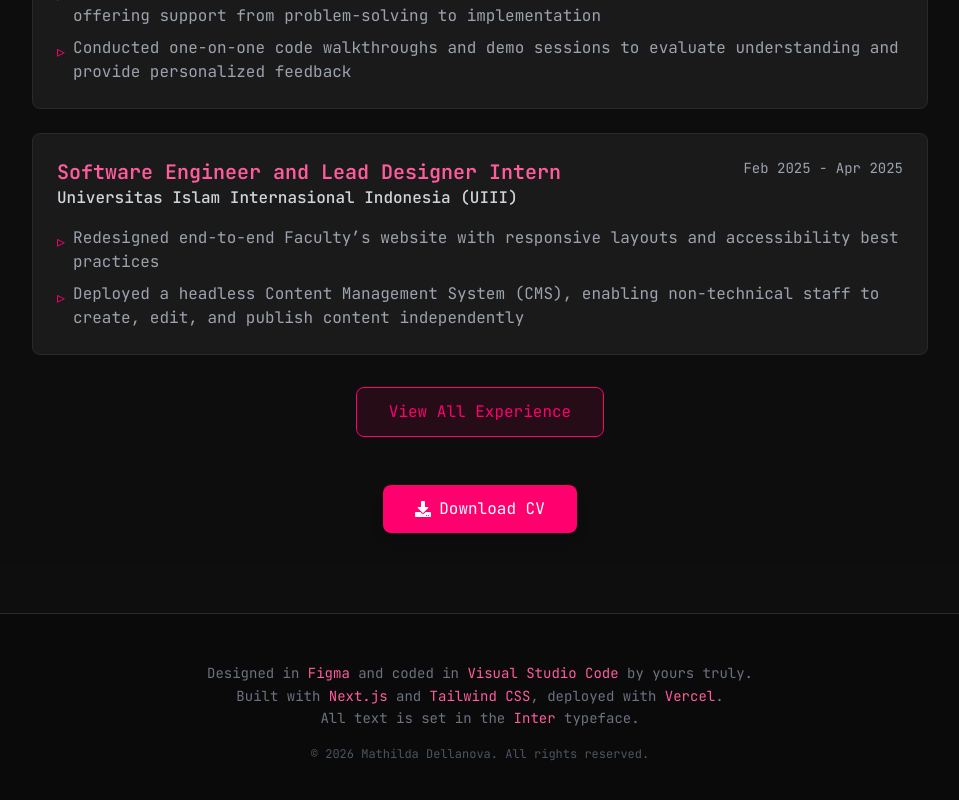
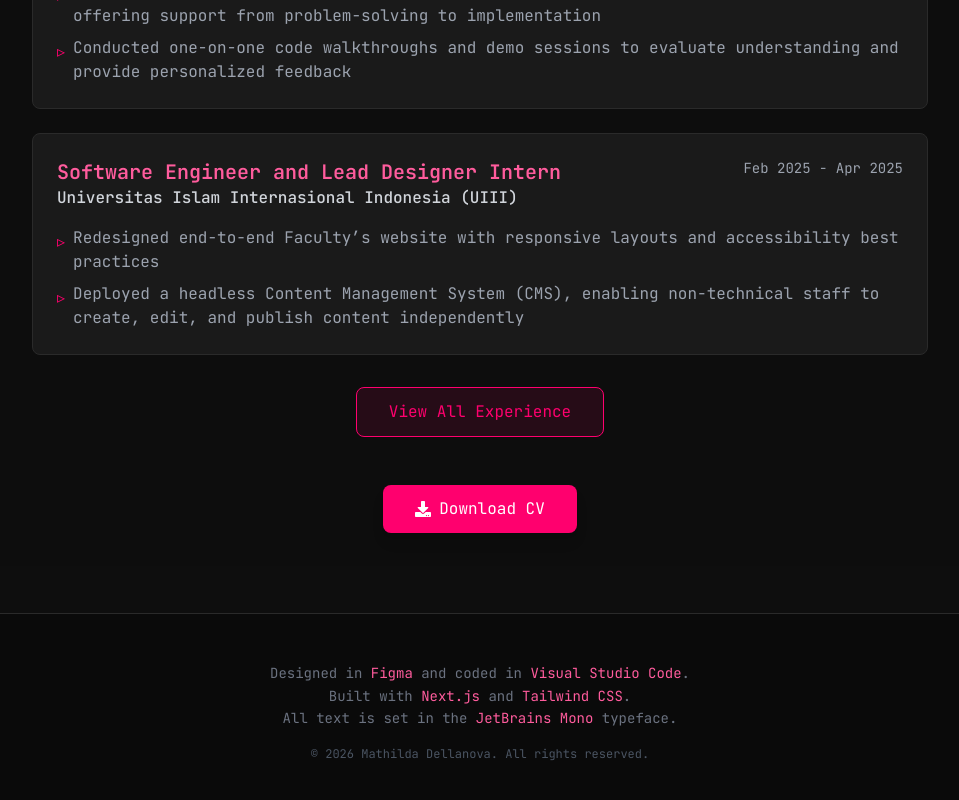
Before and after one commit to mathildahere/mathildahere.github.io, a Next.js app: page / in a window 1280 px wide. Shown: the part 3537-4337 px from the top of the page, without its empty margins (160-1119 px from the left). Built offline with nearby package versions, Linux system fonts and the light colour scheme.

Commit message:
fix: edit footer words

```diff
--- a/components/Footer.tsx
+++ b/components/Footer.tsx
@@ -4,13 +4,12 @@ export default function Footer() {
       <div className="max-w-4xl mx-auto text-center">
         <p className="text-sm text-gray-500 leading-relaxed">
           Designed in <span className="text-pink-light">Figma</span> and coded in{' '}
-          <span className="text-pink-light">Visual Studio Code</span> by yours truly.
+          <span className="text-pink-light">Visual Studio Code</span>.
           <br className="hidden sm:block" />
           Built with <span className="text-pink-light">Next.js</span> and{' '}
-          <span className="text-pink-light">Tailwind CSS</span>, deployed with{' '}
-          <span className="text-pink-light">Vercel</span>.
+          <span className="text-pink-light">Tailwind CSS</span>.
           <br className="hidden sm:block" />
-          All text is set in the <span className="text-pink-light">Inter</span> typeface.
+          All text is set in the <span className="text-pink-light">JetBrains Mono</span> typeface.
         </p>
         <p className="text-xs text-gray-600 mt-4">
           © {new Date().getFullYear()} Mathilda Dellanova. All rights reserved.
```
